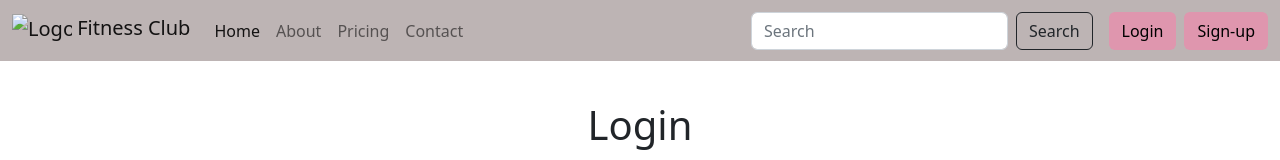
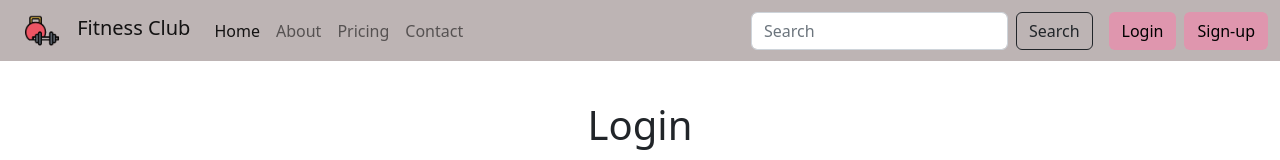
Before and after one commit to VipulGoel08/FitnessClubBootstrap, a plain HTML site: page login.html in a window 1280 px wide. Shown: the top 160 px of the page. Drawn offline with nearby package versions, Linux system fonts and the light colour scheme; the site is published under a folder, as on GitHub Pages, so addresses that start at the root find nothing.

Commit message:
Updated login.html

```diff
--- a/login.html
+++ b/login.html
@@ -3,7 +3,7 @@
 
 <head>
     <title>Fitness Club - Login</title>
-    <link rel="shortcut icon" href="/logo.png" type="image/x-icon">
+    <link rel="shortcut icon" href="logo.png" type="image/x-icon">
     <!-- Required meta tags -->
     <meta charset="utf-8">
     <meta name="viewport" content="width=device-width, initial-scale=1, shrink-to-fit=no">
@@ -20,7 +20,7 @@
         <nav class="navbar navbar-expand-lg" style="background-color: #bdb4b4;">
             <div class="container-fluid">
                 <a class="navbar-brand" href="/FitnessClubBootstrap/index.html">
-                    <img src="/logo.png" alt="Logo" width="60" height="34" class="d-inline-block align-text-top">
+                    <img src="logo.png" alt="Logo" width="60" height="34" class="d-inline-block align-text-top">
                     Fitness Club
                 </a>
 
```
